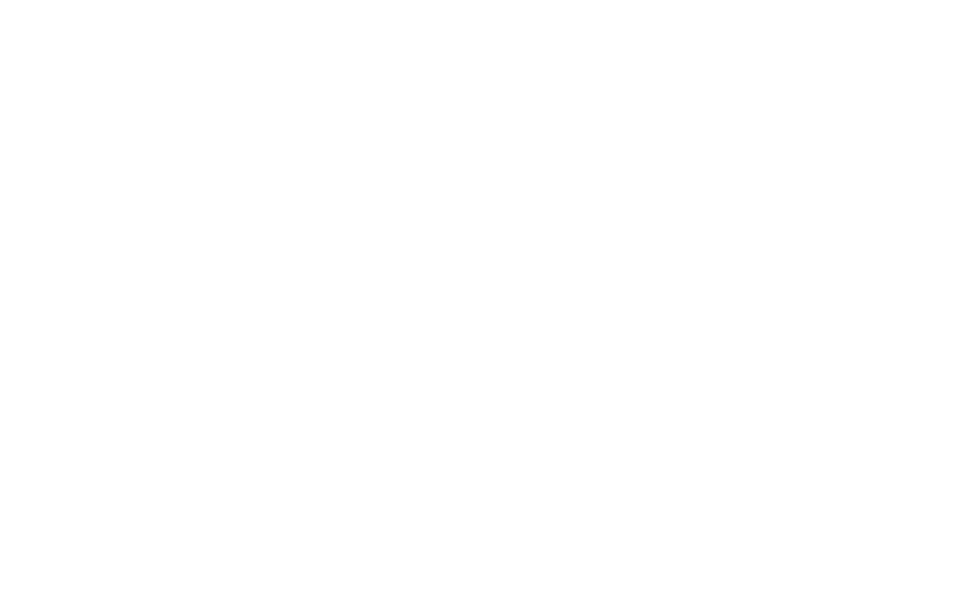
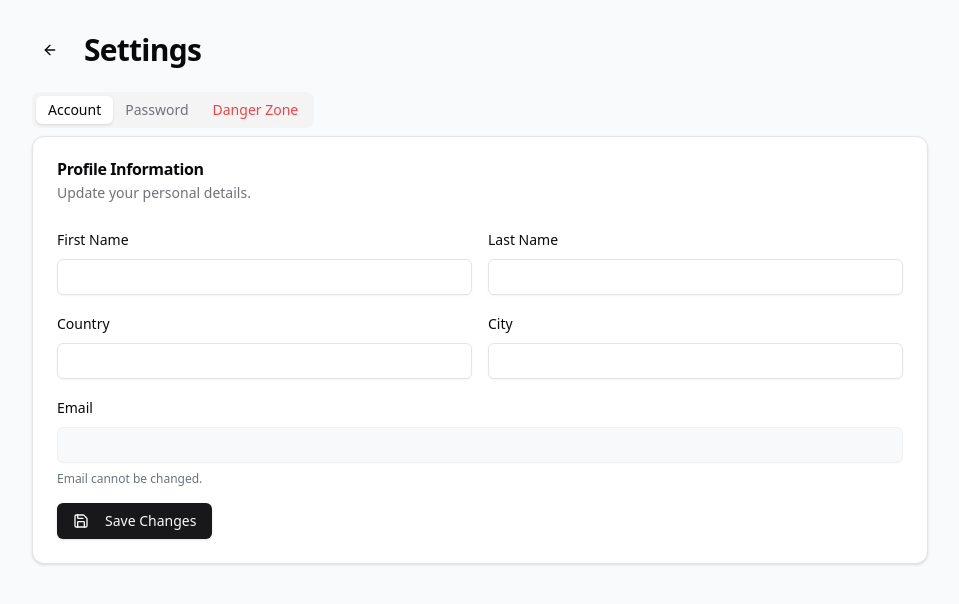
Before and after one commit to YonatanBraymok/my-auth-client, a React (Vite) app: page /settings in a window 1280 px wide. Before the commit this address had no page. Shown: the top 604 px of the page, without its empty margins (160-1119 px from the left). Built offline with nearby package versions, Linux system fonts and the light colour scheme; no server answers; sample sign-in values are in the browser's storage.

Commit message:
Fear: Implemented update profile UI

```diff
--- a/package.json
+++ b/package.json
@@ -14,6 +14,7 @@
     "@radix-ui/react-scroll-area": "^1.2.10",
     "@radix-ui/react-select": "^2.2.6",
     "@radix-ui/react-slot": "^1.2.4",
+    "@radix-ui/react-tabs": "^1.1.13",
     "class-variance-authority": "^0.7.1",
     "clsx": "^2.1.1",
     "lucide-react": "^0.561.0",
--- a/src/App.tsx
+++ b/src/App.tsx
@@ -6,6 +6,7 @@ import Dashboard from './pages/Dashboard';
 import VerifyEmail from './pages/VerifyEmail';
 import ForgotPassword from './pages/ForgotPassword';
 import ResetPassword from './pages/ResetPassword';
+import Settings from './pages/Settings';
 
 function App() {
   return (
@@ -20,6 +21,7 @@ function App() {
         <Route path="/dashboard" element={<Dashboard />} />
         <Route path="/forgot-password" element={<ForgotPassword />} />
         <Route path="/reset-password" element={<ResetPassword />} />
+        <Route path="/settings" element={<Settings />} />
       </Routes>
 
       <Toaster />
--- /dev/null
+++ b/src/components/ui/tabs.tsx
@@ -0,0 +1,53 @@
+import * as React from "react"
+import * as TabsPrimitive from "@radix-ui/react-tabs"
+
+import { cn } from "@/lib/utils"
+
+const Tabs = TabsPrimitive.Root
+
+const TabsList = React.forwardRef<
+  React.ElementRef<typeof TabsPrimitive.List>,
+  React.ComponentPropsWithoutRef<typeof TabsPrimitive.List>
+>(({ className, ...props }, ref) => (
+  <TabsPrimitive.List
+    ref={ref}
+    className={cn(
+      "inline-flex h-9 items-center justify-center rounded-lg bg-muted p-1 text-muted-foreground",
+      className
+    )}
+    {...props}
+  />
+))
+TabsList.displayName = TabsPrimitive.List.displayName
+
+const TabsTrigger = React.forwardRef<
+  React.ElementRef<typeof TabsPrimitive.Trigger>,
+  React.ComponentPropsWithoutRef<typeof TabsPrimitive.Trigger>
+>(({ className, ...props }, ref) => (
+  <TabsPrimitive.Trigger
+    ref={ref}
+    className={cn(
+      "inline-flex items-center justify-center whitespace-nowrap rounded-md px-3 py-1 text-sm font-medium ring-offset-background transition-all focus-visible:outline-none focus-visible:ring-2 focus-visible:ring-ring focus-visible:ring-offset-2 disabled:pointer-events-none disabled:opacity-50 data-[state=active]:bg-background data-[state=active]:text-foreground data-[state=active]:shadow",
+      className
+    )}
+    {...props}
+  />
+))
+TabsTrigger.displayName = TabsPrimitive.Trigger.displayName
+
+const TabsContent = React.forwardRef<
+  React.ElementRef<typeof TabsPrimitive.Content>,
+  React.ComponentPropsWithoutRef<typeof TabsPrimitive.Content>
+>(({ className, ...props }, ref) => (
+  <TabsPrimitive.Content
+    ref={ref}
+    className={cn(
+      "mt-2 ring-offset-background focus-visible:outline-none focus-visible:ring-2 focus-visible:ring-ring focus-visible:ring-offset-2",
+      className
+    )}
+    {...props}
+  />
+))
+TabsContent.displayName = TabsPrimitive.Content.displayName
+
+export { Tabs, TabsList, TabsTrigger, TabsContent }
--- a/src/pages/Dashboard.tsx
+++ b/src/pages/Dashboard.tsx
@@ -66,7 +66,7 @@ const Dashboard = () => {
                 <h1 className="text-3xl font-bold tracking-tight text-gray-900">Dashboard</h1>
                 <p className="text-gray-500 mt-2">Welcome back to your overview.</p>
             </div>
-            <Button className="bg-blue-600 hover:bg-blue-700">
+            <Button onClick={() => navigate('/settings')} className="bg-blue-600 hover:bg-blue-700">
                 <Settings className="mr-2 h-4 w-4" /> Settings
             </Button>
         </div>
--- /dev/null
+++ b/src/pages/Settings.tsx
@@ -0,0 +1,150 @@
+import { useState, useEffect } from 'react';
+import { useNavigate } from 'react-router-dom';
+import { toast } from "sonner";
+import { Button } from '@/components/ui/button';
+import { Input } from '@/components/ui/input';
+import { Label } from '@/components/ui/label';
+import { Card, CardContent, CardDescription, CardHeader, CardTitle } from '@/components/ui/card';
+import { Tabs, TabsContent, TabsList, TabsTrigger } from "@/components/ui/tabs";
+import { ArrowLeft, Save } from 'lucide-react';
+
+const Settings = () => {
+    const navigate = useNavigate();
+    const [loading, setLoading] = useState(true);
+
+    const [firstName, setFirstName] = useState('');
+    const [lastName, setLastName] = useState('');
+    const [country, setCountry] = useState('');
+    const [city, setCity] = useState('');
+    const [email, setEmail] = useState('');
+
+    useEffect(() => {
+        const fetchProfile = async () => {
+            const token = localStorage.getItem('accessToken');
+            if (!token) {
+                navigate('/login');
+                return;
+            }
+
+            try {
+                const response = await fetch('http://localhost:3000/api/auth/me', {
+                    headers: { 'Authorization': `Bearer ${ token }` }
+                });
+
+                if (response.ok) {
+                    const data = await response.json();
+                    setFirstName(data.firstName);
+                    setLastName(data.lastName);
+                    setCountry(data.country);
+                    setCity(data.city);
+                    setEmail(data.email);
+                } else {
+                    toast.error("Server error");
+                }
+            } catch (error) {
+                toast.error("Server error");
+            } finally {
+                setLoading(false);
+            }
+        };
+
+        fetchProfile();
+    }, [navigate]);
+
+    const handleUpdateProfile = async () => {
+        const token = localStorage.getItem('accessToken');
+        try {
+            const response = await fetch('http://localhost:3000/api/auth/profile', {
+                method: 'PUT',
+                headers: {
+                    'Content-Type': 'application/json',
+                    'Authorization': `Bearer ${token}`
+                },
+                body: JSON.stringify({ firstName, lastName, country, city }),
+            });
+
+            if (response.ok) {
+                toast.success("Profile update successfully!");
+            } else {
+                toast.error("Update failed");
+            }
+        } catch (error) {
+            toast.error("Server error");
+        }
+    };
+
+    if (loading) return <div className="p-10">Loading...</div>;
+
+    return (
+    <div className="min-h-screen bg-gray-50 p-8">
+      <div className="max-w-4xl mx-auto space-y-6">
+
+        <div className="flex items-center gap-4">
+            <Button variant="ghost" size="icon" onClick={() => navigate('/dashboard')}>
+                <ArrowLeft className="w-5 h-5" />
+            </Button>
+            <h1 className="text-3xl font-bold tracking-tight">Settings</h1>
+        </div>
+
+        <Tabs defaultValue="account" className="w-full">
+            <TabsList>
+                <TabsTrigger value="account">Account</TabsTrigger>
+                <TabsTrigger value="password">Password</TabsTrigger>
+                <TabsTrigger value="danger" className="text-red-500">Danger Zone</TabsTrigger>
+            </TabsList>
+
+            <TabsContent value="account">
+                <Card>
+                    <CardHeader>
+                        <CardTitle>Profile Information</CardTitle>
+                        <CardDescription>Update your personal details.</CardDescription>
+                    </CardHeader>
+                    <CardContent className="space-y-4">
+                        <div className="grid grid-cols-2 gap-4">
+                            <div className="space-y-2">
+                                <Label>First Name</Label>
+                                <Input value={firstName} onChange={(e) => setFirstName(e.target.value)} />
+                            </div>
+                            <div className="space-y-2">
+                                <Label>Last Name</Label>
+                                <Input value={lastName} onChange={(e) => setLastName(e.target.value)} />
+                            </div>
+                        </div>
+
+                        <div className="grid grid-cols-2 gap-4">
+                            <div className="space-y-2">
+                                <Label>Country</Label>
+                                <Input value={country} onChange={(e) => setCountry(e.target.value)} />
+                            </div>
+                            <div className="space-y-2">
+                                <Label>City</Label>
+                                <Input value={city} onChange={(e) => setCity(e.target.value)} />
+                            </div>
+                        </div>
+
+                        <div className="space-y-2">
+                            <Label>Email</Label>
+                            <Input value={email} disabled className="bg-gray-100" />
+                            <p className="text-xs text-gray-500">Email cannot be changed.</p>
+                        </div>
+
+                        <Button onClick={handleUpdateProfile} className="mt-4">
+                            <Save className="w-4 h-4 mr-2" /> Save Changes
+                        </Button>
+                    </CardContent>
+                </Card>
+            </TabsContent>
+
+            <TabsContent value="password">
+                <Card><CardContent className="pt-6">Coming soon: Change Password</CardContent></Card>
+            </TabsContent>
+            <TabsContent value="danger">
+                <Card><CardContent className="pt-6">Coming soon: Delete Account</CardContent></Card>
+            </TabsContent>
+        </Tabs>
+      </div>
+    </div>
+  );
+};
+
+export default Settings;
```
Also changed, not shown: 1 other file (tests, documents, lock files or other folders).
